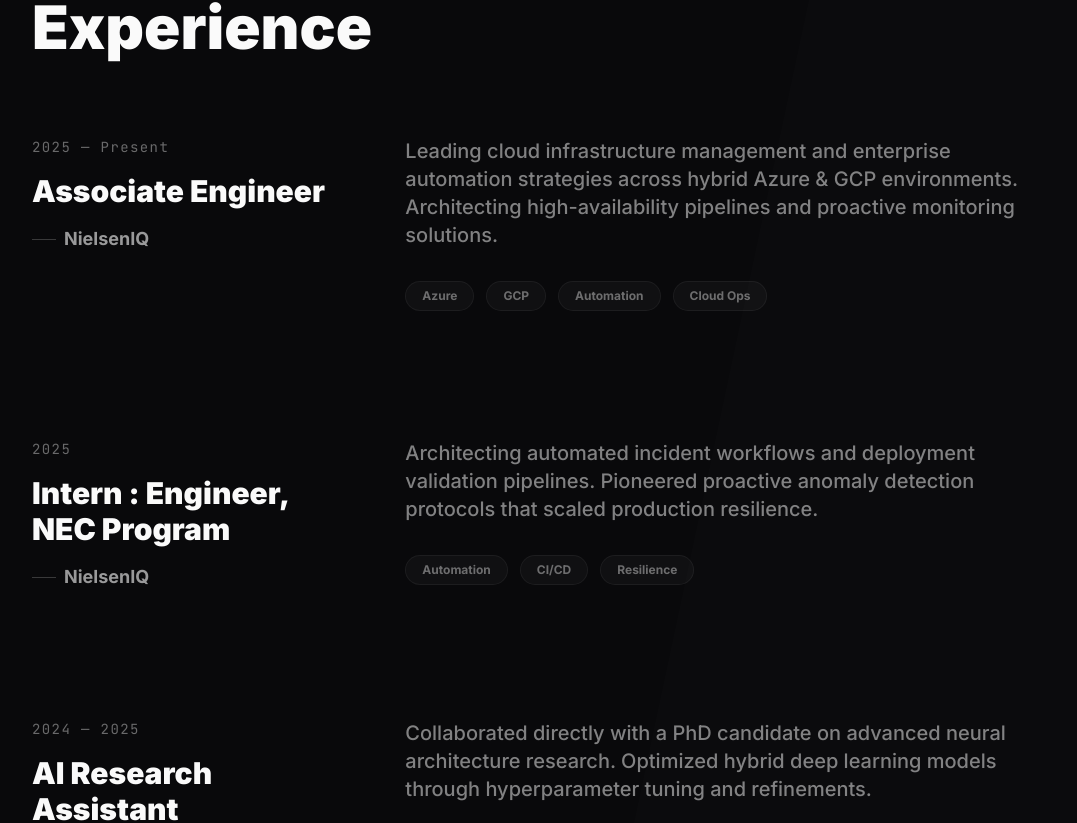
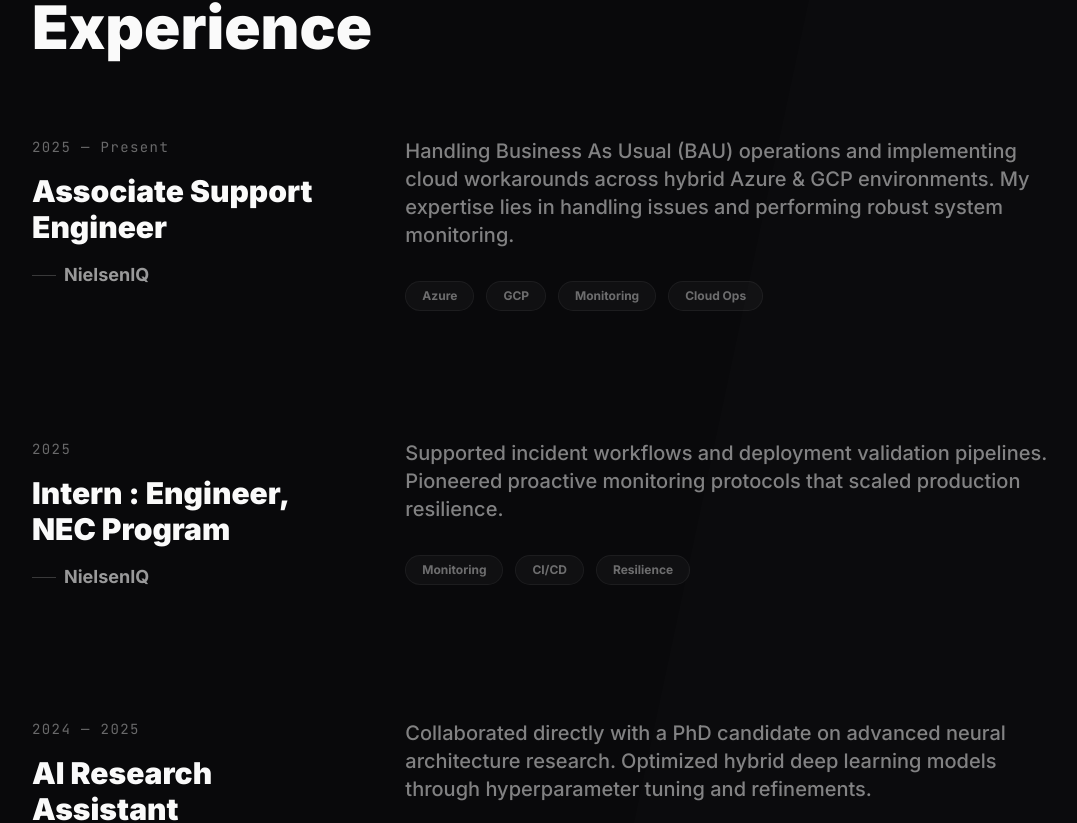
Before and after one commit to Muskangujar/Portfolio, a Next.js app: page / in a window 1280 px wide. Shown: the part 1525-2348 px from the top of the page, without its empty margins (96-1173 px from the left). Built offline with nearby package versions, Linux system fonts and the light colour scheme.

Commit message:
feat: update role to Associate Support Engineer and highlight BAU operations

```diff
--- a/app/page.tsx
+++ b/app/page.tsx
@@ -9,7 +9,7 @@ import Link from 'next/link';
 const Marquee = () => {
   const skills = [
     "Computer Vision", "Deep Learning", "NLP", "PyTorch", "TensorFlow",
-    "OpenCV", "YOLO", "Azure", "Python", "FastAPI", "GCP", "Datadog", "Automation"
+    "OpenCV", "YOLO", "Azure", "Python", "FastAPI", "GCP", "Datadog", "Monitoring"
   ];
 
   return (
@@ -31,18 +31,18 @@ const Marquee = () => {
 
 const EXPERIENCES = [
   {
-    role: "Associate Engineer",
+    role: "Associate Support Engineer",
     company: "NielsenIQ",
     period: "2025 — Present",
-    description: "Leading cloud infrastructure management and enterprise automation strategies across hybrid Azure & GCP environments. Architecting high-availability pipelines and proactive monitoring solutions.",
-    tags: ["Azure", "GCP", "Automation", "Cloud Ops"]
+    description: "Handling Business As Usual (BAU) operations and implementing cloud workarounds across hybrid Azure & GCP environments. My expertise lies in handling issues and performing robust system monitoring.",
+    tags: ["Azure", "GCP", "Monitoring", "Cloud Ops"]
   },
   {
     role: "Intern : Engineer, NEC Program",
     company: "NielsenIQ",
     period: "2025",
-    description: "Architecting automated incident workflows and deployment validation pipelines. Pioneered proactive anomaly detection protocols that scaled production resilience.",
-    tags: ["Automation", "CI/CD", "Resilience"]
+    description: "Supported incident workflows and deployment validation pipelines. Pioneered proactive monitoring protocols that scaled production resilience.",
+    tags: ["Monitoring", "CI/CD", "Resilience"]
   },
   {
     role: "AI Research Assistant",
```
